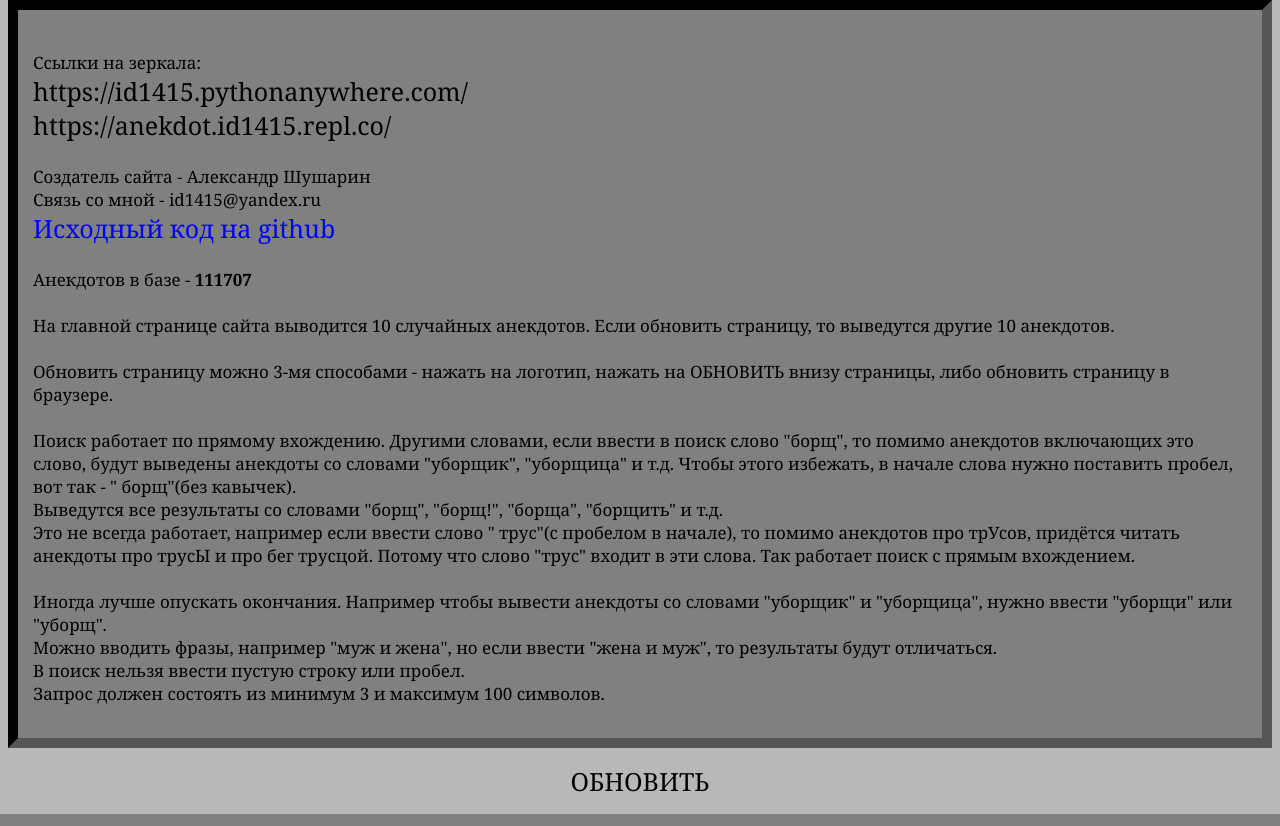
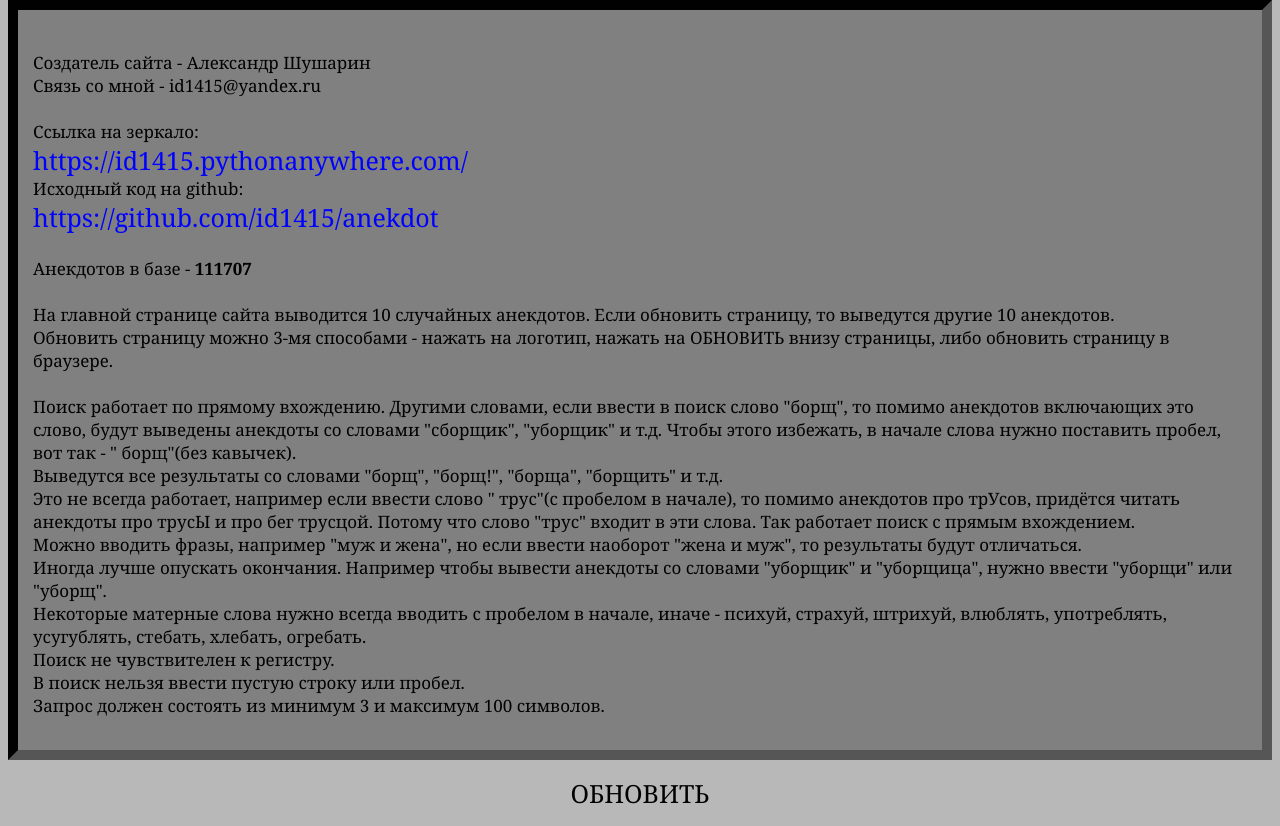
Before and after one commit to id1415/anekdot, a Flask app: page /about in a window 1280 px wide. Shown: the part 99-925 px from the top of the page. Run offline with Flask 2, Linux system fonts and the light colour scheme; parts of the project's set-up code (start-up, migrations or seed data) failed here and were passed over; some libraries are stand-ins or nearby versions.

Commit message:
инфу в about дописал

```diff
--- a/templates/about.html
+++ b/templates/about.html
@@ -12,7 +12,7 @@
 
 <body>
     <header>
-        <a href="#">
+        <a href="https://anekdot.id1415.repl.co/">
             <img src="{{ url_for('static', filename= 'img/logo-0.png') }}" alt="Логотип">
         </a>
     </header>
@@ -20,26 +20,26 @@
         <section class="section-0">
             <div class="div-0">
                 <p class="some_text">
-                    Ссылки на зеркала:
-                    <a href="https://id1415.pythonanywhere.com/">https://id1415.pythonanywhere.com/</a>
-                    <a href="https://anekdot.id1415.repl.co/">https://anekdot.id1415.repl.co/</a>
-
                     Создатель сайта - Александр Шушарин
                     Связь со мной - id1415@yandex.ru
-                    <a class="code" href="https://github.com/id1415/anekdot">Исходный код на github</a>
+
+                    Ссылка на зеркало:
+                    <a class="code" href="https://id1415.pythonanywhere.com/">https://id1415.pythonanywhere.com/</a>
+                    Исходный код на github:
+                    <a class="code" href="https://github.com/id1415/anekdot">https://github.com/id1415/anekdot</a>
 
                     Анекдотов в базе - <b>111707</b>
 
                     На главной странице сайта выводится 10 случайных анекдотов. Если обновить страницу, то выведутся другие 10 анекдотов.
-
                     Обновить страницу можно 3-мя способами - нажать на логотип, нажать на ОБНОВИТЬ внизу страницы, либо обновить страницу в браузере.
 
-                    Поиск работает по прямому вхождению. Другими словами, если ввести в поиск слово "борщ", то помимо анекдотов включающих это слово, будут выведены анекдоты со словами "уборщик", "уборщица" и т.д. Чтобы этого избежать, в начале слова нужно поставить пробел, вот так - " борщ"(без кавычек).
+                    Поиск работает по прямому вхождению. Другими словами, если ввести в поиск слово "борщ", то помимо анекдотов включающих это слово, будут выведены анекдоты со словами "сборщик", "уборщик" и т.д. Чтобы этого избежать, в начале слова нужно поставить пробел, вот так - " борщ"(без кавычек).
                     Выведутся все результаты со словами "борщ", "борщ!", "борща", "борщить" и т.д.
                     Это не всегда работает, например если ввести слово " трус"(с пробелом в начале), то помимо анекдотов про трУсов, придётся читать анекдоты про трусЫ и про бег трусцой. Потому что слово "трус" входит в эти слова. Так работает поиск с прямым вхождением.
-
+                    Можно вводить фразы, например "муж и жена", но если ввести наоборот "жена и муж", то результаты будут отличаться.
                     Иногда лучше опускать окончания. Например чтобы вывести анекдоты со словами "уборщик" и "уборщица", нужно ввести "уборщи" или "уборщ".
-                    Можно вводить фразы, например "муж и жена", но если ввести "жена и муж", то результаты будут отличаться.
+                    Некоторые матерные слова нужно всегда вводить с пробелом в начале, иначе - психуй, страхуй, штрихуй, влюблять, употреблять, усугублять, стебать, хлебать, огребать.
+                    Поиск не чувствителен к регистру.
                     В поиск нельзя ввести пустую строку или пробел.
                     Запрос должен состоять из минимум 3 и максимум 100 символов.
                 </p>
@@ -49,7 +49,7 @@
         <section>
             <nav>
                 <ul>
-                    <li><a href="#/">ОБНОВИТЬ</a></li>
+                    <li><a href="https://anekdot.id1415.repl.co/">ОБНОВИТЬ</a></li>
                 </ul>
             </nav>
         </section>
--- a/templates/base.html
+++ b/templates/base.html
@@ -12,7 +12,7 @@
 
 <body>
     <header>
-        <a href="#">
+        <a href="https://anekdot.id1415.repl.co/">
             <img src="{{ url_for('static', filename= 'img/logo-0.png') }}" alt="Логотип">
         </a>
     </header>
@@ -43,7 +43,7 @@
         <section>
             <nav>
                 <ul>
-                    <li><a href="#">ОБНОВИТЬ</a>
+                    <li><a href="https://anekdot.id1415.repl.co/">ОБНОВИТЬ</a>
                         <br>
                         <a href="{{ url_for('about') }}">О САЙТЕ</a>
                     </li>
```
